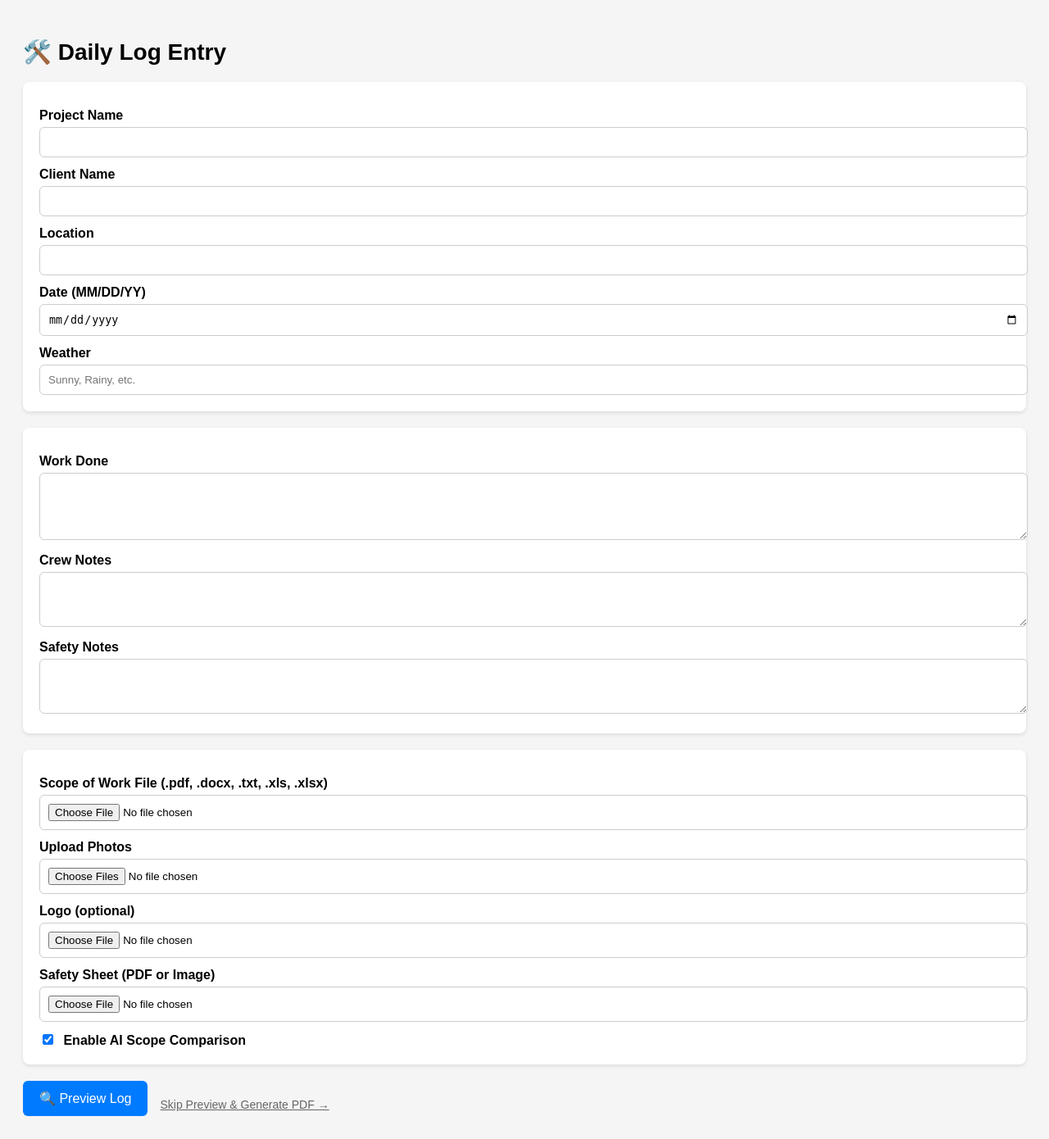
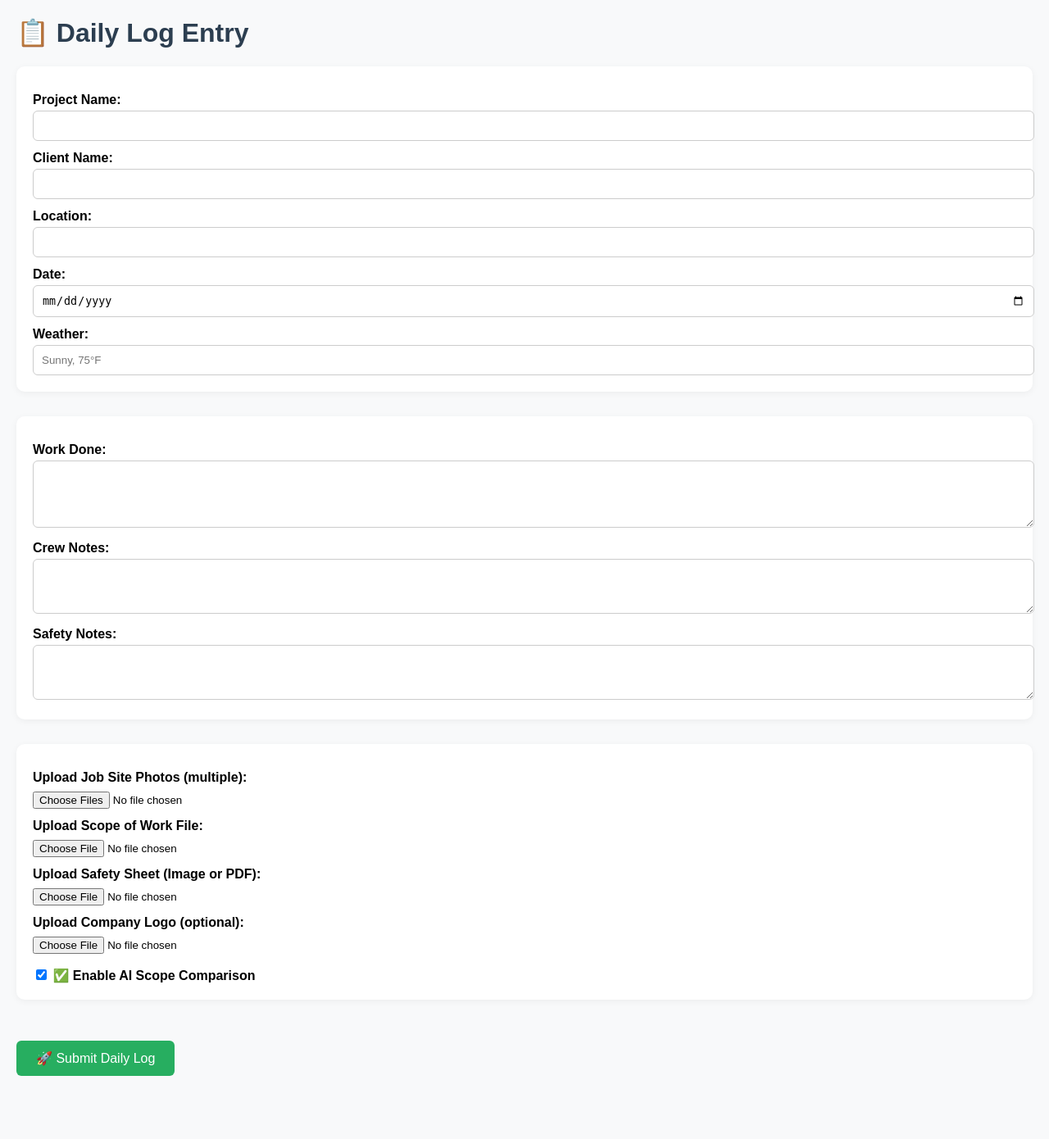
Before and after one commit to VagishKapila/gpt-material-insight-api, a Flask app: template templates/form.html in a window 1280 px wide. Shown: the whole page at 82% size. After the commit the page ends 1313 px from the top, so only its background shows below. Run offline with Flask 3, Linux system fonts and the light colour scheme; the template is opened without the code that fills it, so the values that code supplies are empty; parts of the project's set-up code (start-up, migrations or seed data) failed here and were passed over.

Commit message:
Update form.html

```diff
--- a/templates/form.html
+++ b/templates/form.html
@@ -2,129 +2,84 @@
 <html lang="en">
 <head>
   <meta charset="UTF-8">
-    <title>Daily Log Entry</title>
+  <title>Daily Log Submission</title>
   <style>
-        body {
-            font-family: Arial, sans-serif;
-            padding: 20px;
-            background-color: #f5f5f5;
+    body { font-family: Arial, sans-serif; margin: 20px; background: #f8f9fa; }
+    h1 { color: #2c3e50; }
+    label { font-weight: bold; display: block; margin-top: 12px; }
+    input[type="text"], input[type="date"], textarea, select {
+      width: 100%; padding: 10px; border-radius: 6px; border: 1px solid #ccc; margin-top: 4px;
     }
-
-        h1 {
-            font-size: 28px;
-            margin-bottom: 20px;
-        }
-
-        label {
-            font-weight: bold;
-            margin-top: 12px;
-            display: block;
-        }
-
-        input[type="text"], textarea, input[type="file"], select, input[type="date"] {
-            width: 100%;
-            padding: 10px;
-            margin-top: 5px;
-            border: 1px solid #ccc;
-            border-radius: 6px;
-        }
-
-        .form-section {
-            background: #fff;
-            padding: 20px;
-            margin-bottom: 20px;
-            border-radius: 8px;
-            box-shadow: 0 2px 5px rgba(0,0,0,0.1);
-        }
-
-        .form-footer {
-            display: flex;
-            justify-content: flex-start;
-            align-items: center;
-            gap: 15px;
-        }
-
-        .submit-button {
-            padding: 12px 20px;
-            background-color: #007bff;
-            color: #fff;
+    textarea { resize: vertical; }
+    input[type="file"] { margin-top: 8px; }
+    .checkbox { margin-top: 16px; }
+    button {
+      margin-top: 20px;
+      padding: 12px 24px;
       font-size: 16px;
+      background: #27ae60;
+      color: white;
       border: none;
       border-radius: 6px;
       cursor: pointer;
     }
-
-        .submit-button:hover {
-            background-color: #0056b3;
-        }
-
-        .skip-link {
-            font-size: 14px;
-            color: #666;
-            text-decoration: underline;
-            cursor: pointer;
-            padding-top: 15px;
-        }
-
-        input[type="checkbox"] {
-            margin-right: 8px;
-        }
+    button:hover { background: #219150; }
+    .form-section { background: #fff; padding: 20px; margin-bottom: 30px; border-radius: 10px; box-shadow: 0 2px 8px rgba(0,0,0,0.05); }
   </style>
 </head>
 <body>
+  <h1>📋 Daily Log Entry</h1>
+  <form action="/generate_form" method="post" enctype="multipart/form-data">
 
-<h1>🛠️ Daily Log Entry</h1>
-
-<form action="/generate_form" method="POST" enctype="multipart/form-data">
     <div class="form-section">
-        <label>Project Name</label>
+      <label>Project Name:</label>
       <input type="text" name="project_name" required>
 
-        <label>Client Name</label>
+      <label>Client Name:</label>
       <input type="text" name="client_name">
 
-        <label>Location</label>
+      <label>Location:</label>
       <input type="text" name="location" required>
 
-        <label>Date (MM/DD/YY)</label>
-        <input type="date" name="date" required>
+      <label>Date:</label>
+      <input type="date" name="date" value="{{ datetime.utcnow().date() }}" required>
 
-        <label>Weather</label>
-        <input type="text" name="weather" placeholder="Sunny, Rainy, etc.">
+      <label>Weather:</label>
+      <input type="text" name="weather" placeholder="Sunny, 75°F">
     </div>
 
     <div class="form-section">
-        <label>Work Done</label>
+      <label>Work Done:</label>
       <textarea name="work_done" rows="4" required></textarea>
 
-        <label>Crew Notes</label>
+      <label>Crew Notes:</label>
       <textarea name="crew_notes" rows="3"></textarea>
 
-        <label>Safety Notes</label>
+      <label>Safety Notes:</label>
       <textarea name="safety_notes" rows="3"></textarea>
     </div>
 
     <div class="form-section">
-        <label>Scope of Work File (.pdf, .docx, .txt, .xls, .xlsx)</label>
-        <input type="file" name="scope_doc">
-
-        <label>Upload Photos</label>
+      <label>Upload Job Site Photos (multiple):</label>
       <input type="file" name="images" multiple accept="image/*">
 
-        <label>Logo (optional)</label>
-        <input type="file" name="logo" accept="image/*">
+      <label>Upload Scope of Work File:</label>
+      <input type="file" name="scope_doc" accept=".pdf,.docx,.txt,.xls,.xlsx">
 
-        <label>Safety Sheet (PDF or Image)</label>
-        <input type="file" name="safety_sheet" accept=".pdf,image/*">
+      <label>Upload Safety Sheet (Image or PDF):</label>
+      <input type="file" name="safety_sheet" accept=".jpg,.jpeg,.png,.pdf">
 
-        <label><input type="checkbox" name="enable_ai" checked> Enable AI Scope Comparison</label>
+      <label>Upload Company Logo (optional):</label>
+      <input type="file" name="logo" accept=".jpg,.jpeg,.png,.svg">
+
+      <div class="checkbox">
+        <label>
+          <input type="checkbox" name="enable_ai" checked> ✅ Enable AI Scope Comparison
+        </label>
+      </div>
     </div>
 
-    <div class="form-footer">
-        <button class="submit-button" type="submit">🔍 Preview Log</button>
-        <a class="skip-link" href="/generate_skip">Skip Preview & Generate PDF →</a>
-    </div>
+    <button type="submit">🚀 Submit Daily Log</button>
   </form>
-
 </body>
 </html>
```
Lines whose indentation alone changed are shown as unchanged.
